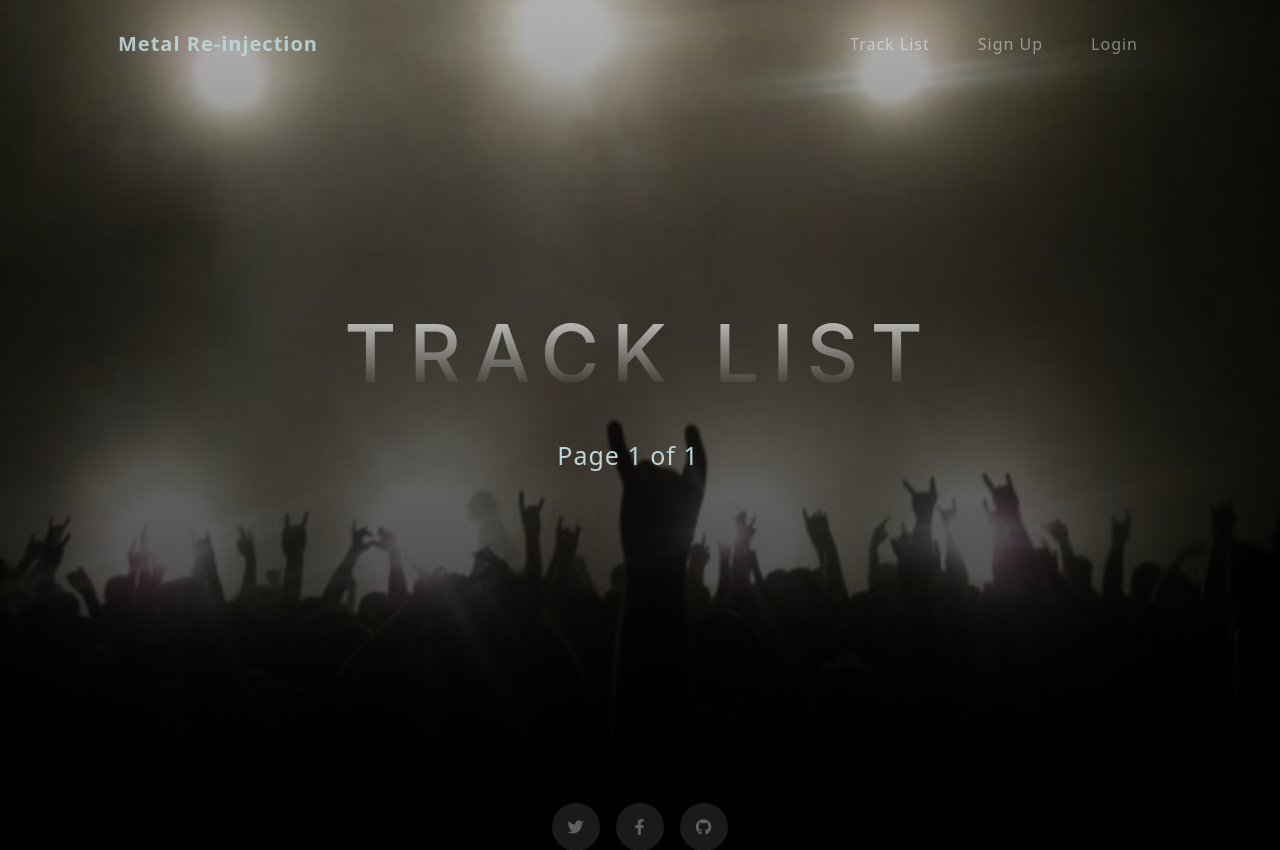
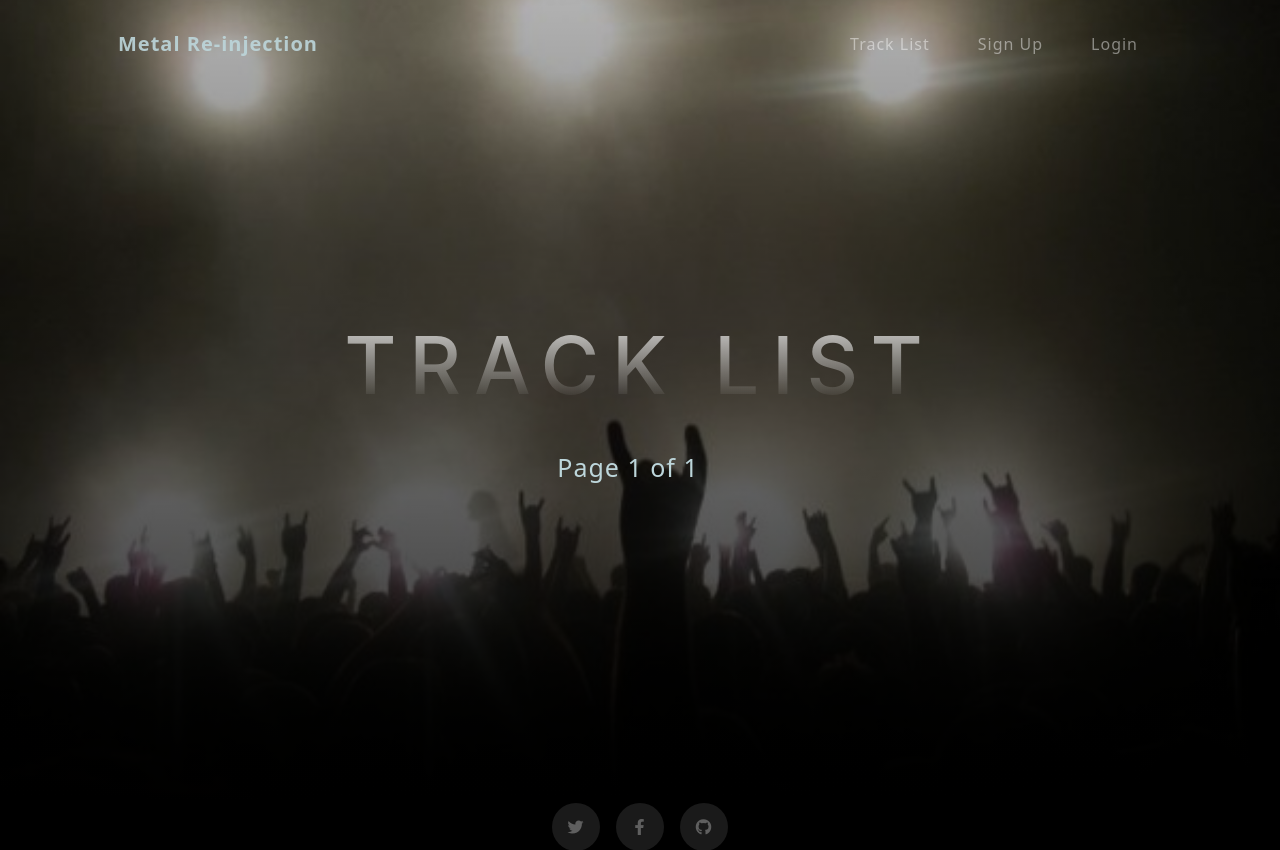
Before and after one commit to Chr15w1986/Metal-Re-injectionPP4, a Django app: page /tracks/song-list/ in a window 1280 px wide. Shown: the top 850 px of the page. Run offline with Django 3.2, Linux system fonts and the light colour scheme; data that the repository does not hold is empty.

Commit message:
enlarge upper margin for heading

```diff
--- a/tracks/templates/tracks/song-list.html
+++ b/tracks/templates/tracks/song-list.html
@@ -8,7 +8,7 @@
     <div class="container-fluid px-4 px-lg-5 d-flex h-100 align-items-center justify-content-center">
         <div class="d-flex justify-content-center">
             <div class="text-center">
-                <h1 class="mx-auto my-0 text-uppercase">Track list</h1>
+                <h1 class="mx-auto my-4 text-uppercase">Track list</h1>
 
                 <div class="row mt-5">
                     {% for song in songs %}
```
